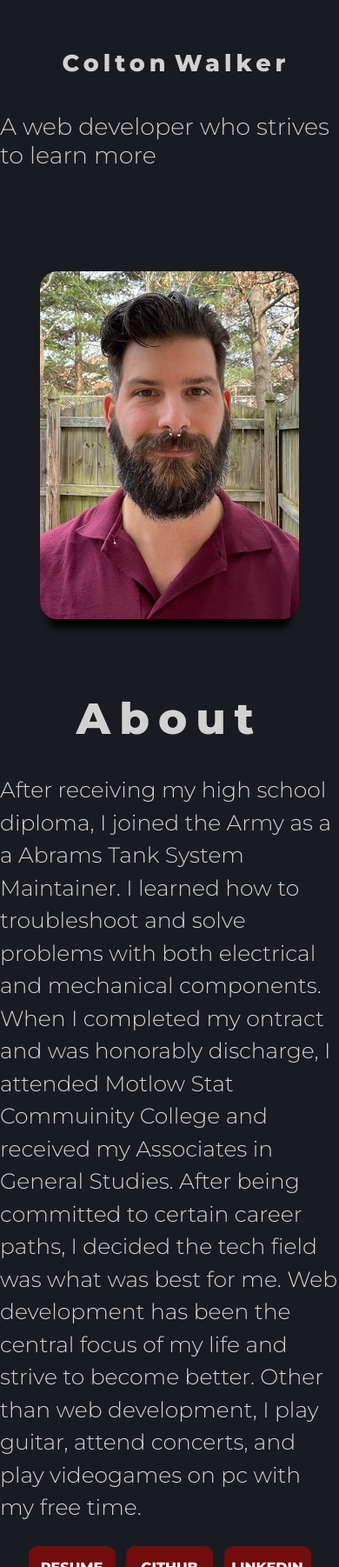
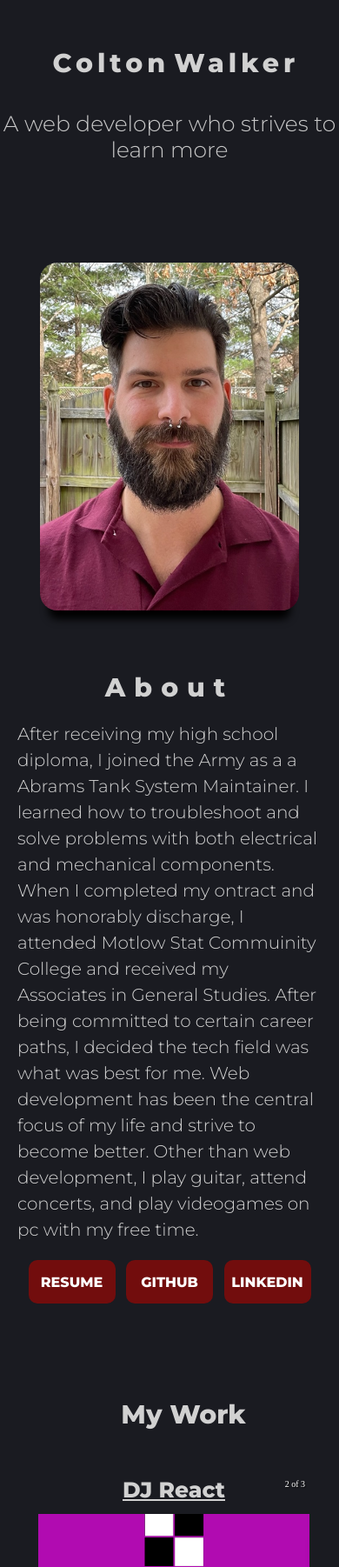
Before and after one commit to coltonwalker22/portfolio, a React (Create React App) app: page / in a window 390 px wide. Shown: the part 158-1960 px from the top of the page at 87% size. Built offline with nearby package versions, Linux system fonts and the light colour scheme; a web font is replaced by a local one.

Commit message:
fixed responsiveness and font size

```diff
--- a/src/components/About/about.css
+++ b/src/components/About/about.css
@@ -86,6 +86,9 @@
         justify-content: center;
         margin-left: auto;
         margin-right: auto;
+        font-size: 20px;
+        padding-left: 20px;
+        padding-right: 20px;
     }
 
     .about-me > .button-container{
@@ -116,6 +119,10 @@
         margin-right: auto;
     }
 
+    .about-me > h1 {
+        font-size: 30px;
+    }
+
     .about-me > .button-container{
         display: flex;
         justify-content: space-evenly;
--- a/src/components/Header/header.css
+++ b/src/components/Header/header.css
@@ -62,6 +62,14 @@
 }
 @media only screen and (max-width: 600px) {
   .slide-effect, .text, .slideDown, .slideUp, .fade-text {
-    font-size: 27px;
+    font-size: 30px;
   }
 }
+
+@media only screen and (max-width: 600px){
+  .fade-text{
+    display: flex;
+    text-align: center;
+    font-size: 25px;
+  }
+}
--- a/src/components/Projects/projects.css
+++ b/src/components/Projects/projects.css
@@ -83,3 +83,16 @@
     font-family:  Montserrat;
     font-size: 25px;
 }
+
+@media only screen and (max-width: 600px){
+    .carousel-wrapper{
+        margin-right: 34px;
+    }
+
+    .my-work-heading{
+        display: flex;
+        font-size: 30px;
+        text-align: center;
+        justify-content: center;
+    }
+}
```
Also changed, not shown: 1 other file (tests, documents, lock files or other folders).
